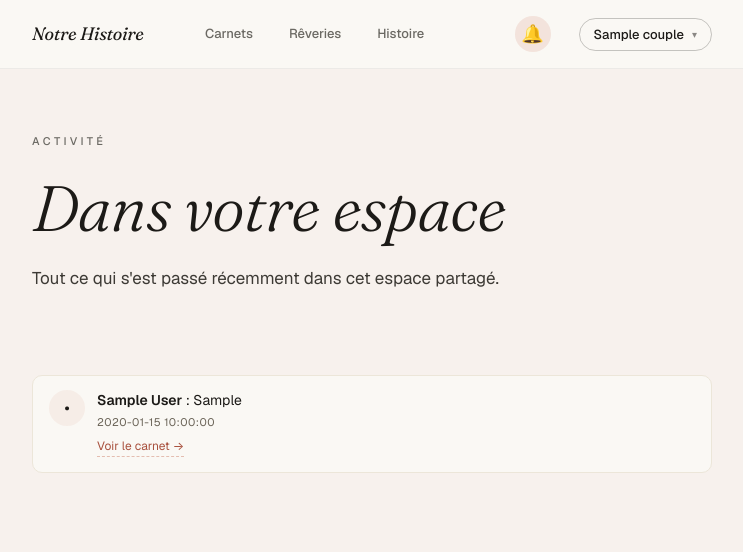
After one commit to arthurkembellec-sys/carnet-voyage, a Flask app: page /activite in a window 1280 px wide. The commit adds this page. Shown: the top 552 px of the page, without its empty margins (268-1011 px from the left). Run offline with Flask 3, Linux system fonts and the light colour scheme; the visitor is signed in with stand-in values (Sample User, id 1); tables that the repository leaves empty hold one stand-in row (values such as "Sample post"); data that the repository does not hold is empty; some libraries are stand-ins or nearby versions.

Commit message:
feat(v3.2): fil d'activite partage du couple
- Tables activity_events + activity_seen (migration idempotente)
- Helpers _log_activity, _list_activity, _count_unseen_activity,
  _mark_activity_seen
- Route GET /activite + template activite.html (icones contextuelles
  par type d'evenement, lien vers le carnet cible)
- Cloche dans la topbar avec badge compteur des evenements non vus
  (ignore les actions de l'utilisateur lui-meme)
- Hooks dans 5 routes critiques :
  - carnet_nouveau : carnet_created
  - souhait_nouveau : souhait_created
  - carnet_transformer : carnet_transformed
  - carnet_upload_photos : photos_added (count)
  - page_update_caption : caption_updated (preview)
  - carnet_add_margin_note : margin_note_added

Co-Authored-By: Claude Opus 4.7 (1M context) <noreply@anthropic.com>

```diff
--- a/app.py
+++ b/app.py
@@ -388,6 +388,23 @@ def init_db():
         )""",
         "CREATE INDEX IF NOT EXISTS idx_carnet_items ON carnet_items(carnet_id, position)",
         "CREATE INDEX IF NOT EXISTS idx_carnet_items_target ON carnet_items(target_carnet_id)",
+        # ── v3.2 — Fil d'activité partagé (couple) ──────────────────────
+        """CREATE TABLE IF NOT EXISTS activity_events (
+            id INTEGER PRIMARY KEY AUTOINCREMENT,
+            couple_id INTEGER NOT NULL REFERENCES couples(id) ON DELETE CASCADE,
+            actor_user_id INTEGER REFERENCES users(id) ON DELETE SET NULL,
+            kind TEXT NOT NULL,
+            target_carnet_id INTEGER REFERENCES carnets(id) ON DELETE CASCADE,
+            payload TEXT DEFAULT '',
+            created_at TIMESTAMP DEFAULT CURRENT_TIMESTAMP
+        )""",
+        "CREATE INDEX IF NOT EXISTS idx_activity_couple ON activity_events(couple_id, created_at DESC)",
+        """CREATE TABLE IF NOT EXISTS activity_seen (
+            user_id INTEGER NOT NULL REFERENCES users(id) ON DELETE CASCADE,
+            couple_id INTEGER NOT NULL REFERENCES couples(id) ON DELETE CASCADE,
+            last_seen_at TIMESTAMP DEFAULT CURRENT_TIMESTAMP,
+            PRIMARY KEY (user_id, couple_id)
+        )""",
     ]
     for sql in migrations:
         try:
@@ -552,12 +569,19 @@ def inject_globals():
         except Exception:
             nb_souhaits = 0
     is_admin = bool(u and (u.get('email') or '').lower() in ADMIN_EMAILS)
+    nb_activity_unseen = 0
+    if u and eid:
+        try:
+            nb_activity_unseen = _count_unseen_activity(u['id'], eid)
+        except Exception:
+            nb_activity_unseen = 0
     return {
         'current_user': u,
         'current_espace': esp,
         'current_accent': (esp.get('accent') if esp else 'terracotta') or 'terracotta',
         'user_espaces': espaces,
         'nb_souhaits': nb_souhaits,
+        'nb_activity_unseen': nb_activity_unseen,
         'is_admin': is_admin,
         'admin_emails': ADMIN_EMAILS,
         'csrf_token': csrf_token,
@@ -703,6 +727,8 @@ def souhait_nouveau():
             "VALUES (?,?,?,?,?,?)",
             (current_espace_id(), title, 'souhait', kind, 'active', session['uid'])
         )
+        _log_activity(current_espace_id(), session['uid'], 'souhait_created',
+                      target_carnet_id=cid, payload={'title': title, 'kind': kind})
         return redirect(url_for('carnet_souhait_view', cid_carnet=cid))
     return render_template('souhait_form.html', kinds=SOUHAIT_KINDS, souhait=None)
 
@@ -756,6 +782,9 @@ def carnet_nouveau():
             (current_espace_id(), data['title'], data['type'], data['location'],
              data['date_start'], data['date_end'], 'active', session['uid'])
         )
+        _log_activity(current_espace_id(), session['uid'], 'carnet_created',
+                      target_carnet_id=cid,
+                      payload={'title': data['title'], 'type': data['type']})
         return redirect(url_for('carnet_view', cid_carnet=cid))
     return render_template('carnet_form.html', mode='nouveau', carnet=None, types=CARNET_TYPES)
 
@@ -952,6 +981,9 @@ def carnet_transformer(cid_carnet):
             return redirect(url_for('carnet_transformer', cid_carnet=cid_carnet))
         finally:
             conn.close()
+        _log_activity(c['couple_id'], session['uid'], 'carnet_transformed',
+                      target_carnet_id=new_cid,
+                      payload={'title': title, 'from_souhait_id': cid_carnet})
         flash("Carnet de voyage cree depuis ton souhait.", "ok")
         return redirect(url_for('carnet_album', cid_carnet=new_cid))
 
@@ -1258,6 +1290,112 @@ PDF_MARGIN_POSITIONS = [
     ('right',  'Notes à droite'),
     ('left',   'Notes à gauche'),
 ]
+
+
+# ══════════════════════════════════════════════════════════════════════
+#       v3.2 — Fil d'activité partagé (couple)
+# ══════════════════════════════════════════════════════════════════════
+import json as _json
+
+
+def _log_activity(couple_id, actor_user_id, kind, *,
+                  target_carnet_id=None, payload=None):
+    """Insère un événement dans le fil d'activité du couple.
+
+    payload : dict sérialisé en JSON (ex : {'count': 3, 'title': 'Auvergne'}).
+    Échec silencieux : on ne casse jamais la requête principale.
+    """
+    try:
+        if not couple_id:
+            return
+        pl = _json.dumps(payload or {}, ensure_ascii=False)
+        execute(
+            "INSERT INTO activity_events (couple_id, actor_user_id, kind, "
+            "target_carnet_id, payload) VALUES (?,?,?,?,?)",
+            (couple_id, actor_user_id, kind, target_carnet_id, pl)
+        )
+    except Exception as _e:
+        log.warning("activity log fail (%s): %s", kind, _e)
+
+
+def _list_activity(couple_id, limit=50):
+    """Renvoie les N derniers événements + auteur + carnet (jointure)."""
+    rows = query("""
+        SELECT ae.*, u.display_name AS actor_name,
+               c.title AS carnet_title, c.type AS carnet_type
+        FROM activity_events ae
+        LEFT JOIN users u ON u.id = ae.actor_user_id
+        LEFT JOIN carnets c ON c.id = ae.target_carnet_id
+        WHERE ae.couple_id = ?
+        ORDER BY ae.created_at DESC, ae.id DESC
+        LIMIT ?
+    """, (couple_id, limit))
+    out = []
+    for r in rows:
+        d = dict(r)
+        try:
+            d['payload_data'] = _json.loads(d.get('payload') or '{}')
+        except Exception:
+            d['payload_data'] = {}
+        out.append(d)
+    return out
+
+
+def _count_unseen_activity(user_id, couple_id):
+    """Combien d'événements non vus par cet utilisateur dans cet espace.
+
+    On ignore les événements dont l'utilisateur est lui-même l'auteur.
+    """
+    if not (user_id and couple_id):
+        return 0
+    try:
+        seen = query(
+            "SELECT last_seen_at FROM activity_seen WHERE user_id=? AND couple_id=?",
+            (user_id, couple_id), one=True
+        )
+        last = seen['last_seen_at'] if seen else None
+        if last:
+            r = query(
+                "SELECT COUNT(*) AS n FROM activity_events "
+                "WHERE couple_id=? AND created_at > ? "
+                "AND COALESCE(actor_user_id, 0) != ?",
+                (couple_id, last, user_id), one=True
+            )
+        else:
+            r = query(
+                "SELECT COUNT(*) AS n FROM activity_events "
+                "WHERE couple_id=? AND COALESCE(actor_user_id, 0) != ?",
+                (couple_id, user_id), one=True
+            )
+        return r['n'] if r else 0
+    except Exception:
+        return 0
+
+
+def _mark_activity_seen(user_id, couple_id):
+    """Marque tous les événements de cet espace comme vus par l'utilisateur."""
+    if not (user_id and couple_id):
+        return
+    try:
+        execute(
+            "INSERT INTO activity_seen (user_id, couple_id, last_seen_at) "
+            "VALUES (?, ?, CURRENT_TIMESTAMP) "
+            "ON CONFLICT(user_id, couple_id) DO UPDATE SET "
+            "last_seen_at = CURRENT_TIMESTAMP",
+            (user_id, couple_id)
+        )
+    except Exception as _e:
+        log.warning("activity seen fail: %s", _e)
+
+
+@app.route('/activite')
+@couple_required
+def activity_feed():
+    """Fil d'activité partagé du couple."""
+    eid = current_espace_id()
+    events = _list_activity(eid, limit=80)
+    _mark_activity_seen(session['uid'], eid)
+    return render_template('activite.html', events=events)
 
 
 # ══════════════════════════════════════════════════════════════════════
@@ -2528,6 +2666,10 @@ def carnet_upload_photos(cid_carnet):
         _recompute_sections(cid_carnet)
     except Exception as e:
         log.warning("recompute sections fail: %s", e)
+    if created:
+        _log_activity(c['couple_id'], session['uid'], 'photos_added',
+                      target_carnet_id=cid_carnet,
+                      payload={'count': len(created)})
     return jsonify({'ok': True, 'created': created, 'errors': errors})
 
 
@@ -2710,6 +2852,11 @@ def page_update_caption(page_id):
         "UPDATE album_pages SET caption=?, updated_at=CURRENT_TIMESTAMP WHERE id=?",
         (caption, page_id)
     )
+    if caption:
+        preview = caption if len(caption) <= 80 else caption[:77] + '…'
+        _log_activity(page['couple_id'], session['uid'], 'caption_updated',
+                      target_carnet_id=page['carnet_id'],
+                      payload={'preview': preview})
     return jsonify({'ok': True, 'caption': caption})
 
 
@@ -2771,6 +2918,12 @@ def carnet_add_margin_note(cid_carnet):
         "VALUES (?,?,?,?,?,?,1,?)",
         (cid_carnet, page_type, pos, photo_id, text, caption, session['uid'])
     )
+    cap_short = caption or text or ''
+    if len(cap_short) > 80:
+        cap_short = cap_short[:77] + '…'
+    _log_activity(c['couple_id'], session['uid'], 'margin_note_added',
+                  target_carnet_id=cid_carnet,
+                  payload={'caption': cap_short, 'has_photo': bool(photo_id)})
     return jsonify({'ok': True, 'page_id': page_id, 'position': pos})
 
 
--- a/static/style.css
+++ b/static/style.css
@@ -2422,6 +2422,30 @@ a:not(.btn):not(.tab-link):not(.chip):not(.link):not(.brand):not(.espace-menu-it
   display: flex; align-items: center; gap: 12px;
   margin-left: auto;
 }
+/* Cloche d'activité */
+.topbar-bell {
+  position: relative;
+  display: inline-flex; align-items: center; justify-content: center;
+  width: 36px; height: 36px;
+  border-radius: 50%;
+  text-decoration: none;
+  transition: background .15s;
+}
+.topbar-bell:hover { background: rgba(196,101,74,0.08); }
+.topbar-bell.is-active { background: rgba(196,101,74,0.14); }
+.topbar-bell-icon { font-size: 18px; line-height: 1; filter: grayscale(20%); }
+.topbar-bell:hover .topbar-bell-icon,
+.topbar-bell.is-active .topbar-bell-icon { filter: none; }
+.topbar-bell-badge {
+  position: absolute;
+  top: 2px; right: 2px;
+  min-width: 16px; height: 16px; padding: 0 4px;
+  background: var(--accent, #C4654A); color: #FAF8F4;
+  border-radius: 8px;
+  font-size: 10px; font-weight: 700; line-height: 16px;
+  text-align: center;
+  box-shadow: 0 0 0 2px var(--cream, #FAF8F4);
+}
 .espace-btn-label {
   max-width: 140px;
   overflow: hidden;
--- a/templates/_topbar.html
+++ b/templates/_topbar.html
@@ -27,6 +27,18 @@
     {# ── Droite : actions contextuelles + switcher ── #}
     <div class="topbar-right">
       {% block topbar_actions %}{% endblock %}
+
+      {% if current_user %}
+      <a href="{{ url_for('activity_feed') }}"
+         class="topbar-bell {% if request.endpoint == 'activity_feed' %}is-active{% endif %}"
+         title="Activité du couple"
+         aria-label="Activité">
+        <span class="topbar-bell-icon" aria-hidden="true">🔔</span>
+        {% if nb_activity_unseen %}
+        <span class="topbar-bell-badge">{{ nb_activity_unseen if nb_activity_unseen < 100 else '99+' }}</span>
+        {% endif %}
+      </a>
+      {% endif %}
 
       {% if user_espaces %}
       <div class="espace-switcher">
--- /dev/null
+++ b/templates/activite.html
@@ -0,0 +1,122 @@
+{% extends '_base.html' %}
+{% block title %}Activité{% endblock %}
+
+{% block extra_head %}
+<style>
+.activity-page{ padding-bottom: 80px }
+.activity-list{
+  display: flex; flex-direction: column;
+  gap: 10px; margin-top: 18px;
+}
+.activity-item{
+  display: flex; gap: 12px; align-items: flex-start;
+  padding: 14px 16px;
+  background: #FAF8F4;
+  border: 1px solid #ece6d9;
+  border-radius: 10px;
+}
+.activity-icon{
+  flex: 0 0 36px; width: 36px; height: 36px;
+  display: flex; align-items: center; justify-content: center;
+  background: rgba(196,101,74,0.08);
+  border-radius: 50%;
+  font-size: 18px;
+}
+.activity-body{ flex: 1; min-width: 0 }
+.activity-text{
+  margin: 0 0 4px;
+  font-size: 14px; line-height: 1.45;
+  color: #1C1A17;
+}
+.activity-text strong{ font-weight: 600 }
+.activity-meta{
+  font-size: 11px; letter-spacing: 0.04em;
+  color: #6A6357;
+}
+.activity-link{
+  display: inline-block; margin-top: 6px;
+  font-size: 12px; color: #C4654A;
+  text-decoration: none;
+  border-bottom: 1px dashed rgba(196,101,74,0.4);
+}
+.activity-link:hover{ border-bottom-style: solid }
+.activity-empty{
+  padding: 60px 20px; text-align: center;
+  color: #6A6357;
+}
+.activity-empty-icon{ font-size: 48px; margin-bottom: 12px }
+</style>
+{% endblock %}
+
+{% block content %}
+<main class="page activity-page">
+  <section class="hero">
+    <p class="kicker">Activité</p>
+    <h1 class="display"><em>Dans votre espace</em></h1>
+    <p class="lead">Tout ce qui s'est passé récemment dans cet espace partagé.</p>
+  </section>
+
+  {% if events %}
+  <div class="activity-list">
+    {% for ev in events %}
+    {% set p = ev.payload_data %}
+    <article class="activity-item">
+      <div class="activity-icon" aria-hidden="true">
+        {%- if ev.kind == 'carnet_created' -%}📔
+        {%- elif ev.kind == 'photos_added' -%}📸
+        {%- elif ev.kind == 'caption_updated' -%}✎
+        {%- elif ev.kind == 'margin_note_added' -%}🗒️
+        {%- elif ev.kind == 'carnet_transformed' -%}✨
+        {%- elif ev.kind == 'souhait_created' -%}💭
+        {%- elif ev.kind == 'member_joined' -%}🤝
+        {%- else -%}•{%- endif -%}
+      </div>
+      <div class="activity-body">
+        <p class="activity-text">
+          <strong>{{ ev.actor_name or 'Quelqu\'un' }}</strong>
+          {%- if ev.kind == 'carnet_created' %}
+            a créé le carnet <strong>{{ ev.carnet_title or p.title or '?' }}</strong>
+            {% if (ev.carnet_type or p.type) and (ev.carnet_type or p.type) != 'voyage' %}
+              ({{ ev.carnet_type or p.type }})
+            {% endif %}
+          {%- elif ev.kind == 'souhait_created' %}
+            a ajouté la rêverie <strong>{{ ev.carnet_title or p.title or '?' }}</strong>
+          {%- elif ev.kind == 'photos_added' %}
+            a ajouté <strong>{{ p.count or 1 }} photo(s)</strong>
+            {% if ev.carnet_title %}à <strong>{{ ev.carnet_title }}</strong>{% endif %}
+          {%- elif ev.kind == 'caption_updated' %}
+            a modifié une légende
+            {% if ev.carnet_title %}dans <strong>{{ ev.carnet_title }}</strong>{% endif %}
+            {% if p.preview %}<br><em style="color:#6A6357;font-size:13px">« {{ p.preview }} »</em>{% endif %}
+          {%- elif ev.kind == 'margin_note_added' %}
+            a ajouté une note de marge
+            {% if ev.carnet_title %}à <strong>{{ ev.carnet_title }}</strong>{% endif %}
+            {% if p.caption %}<br><em style="color:#6A6357;font-size:13px">« {{ p.caption }} »</em>{% endif %}
+          {%- elif ev.kind == 'carnet_transformed' %}
+            a transformé une rêverie en voyage : <strong>{{ ev.carnet_title or p.title or '?' }}</strong>
+          {%- elif ev.kind == 'member_joined' %}
+            a rejoint cet espace
+          {%- else %}
+            : {{ ev.kind }}
+          {%- endif %}
+        </p>
+        <div class="activity-meta">{{ (ev.created_at or '')|truncate(16, true, '') }}</div>
+        {% if ev.target_carnet_id and ev.kind != 'carnet_transformed' %}
+        <a class="activity-link"
+           href="{{ url_for('carnet_view', cid_carnet=ev.target_carnet_id) }}">
+          Voir le carnet →
+        </a>
+        {% endif %}
+      </div>
+    </article>
+    {% endfor %}
+  </div>
+  {% else %}
+  <div class="activity-empty">
+    <div class="activity-empty-icon" aria-hidden="true">🔔</div>
+    <h2 style="font-family:Fraunces,serif;font-style:italic;margin:0 0 8px">Rien à signaler pour l'instant</h2>
+    <p>Quand toi ou ton/ta partenaire ajoutera une photo, une légende ou un nouveau carnet, ça apparaîtra ici.</p>
+  </div>
+  {% endif %}
+</main>
+{% endblock %}
```
